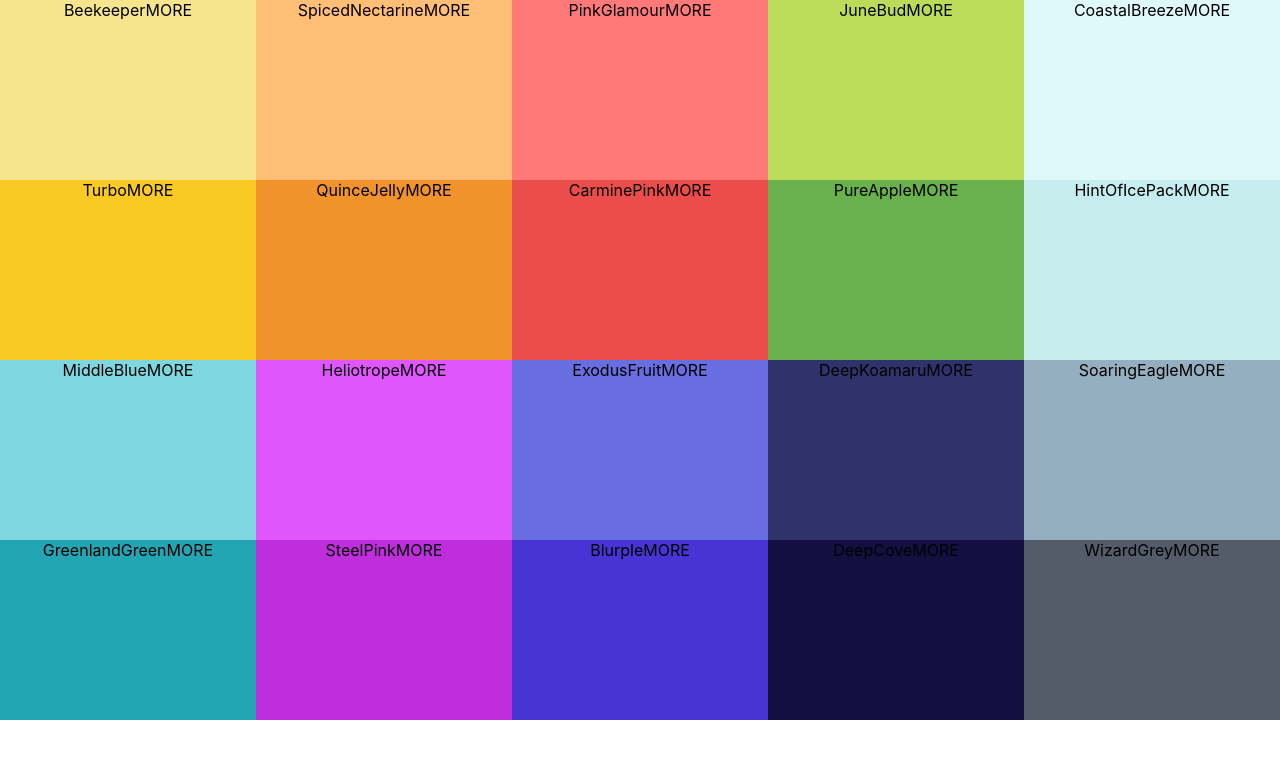
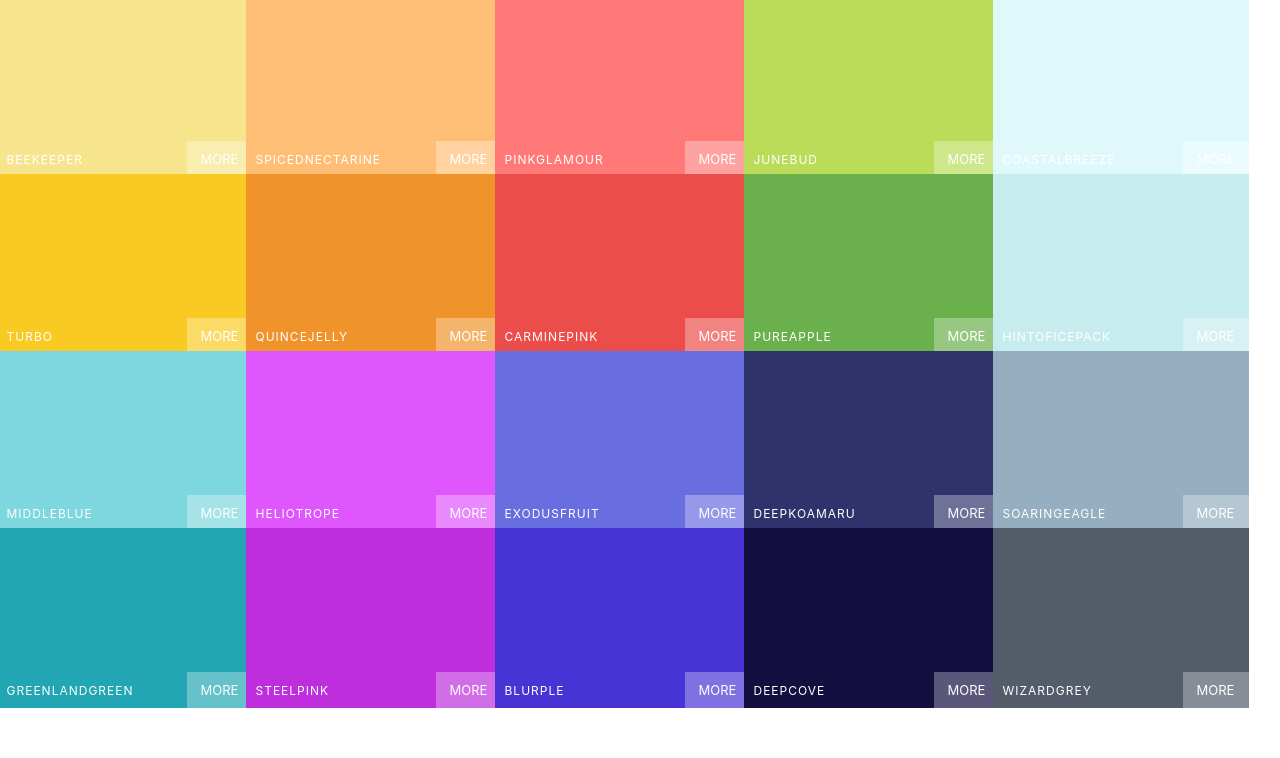
Before and after one commit to nidhi-shah2793/react-colors, a React (Create React App) app: page / in a window 1280 px wide. Shown: the top 758 px of the page. Built offline with nearby package versions, Linux system fonts and the light colour scheme.

Commit message:
Styled ColorBox

```diff
--- a/src/App.css
+++ b/src/App.css
@@ -1,4 +1,3 @@
 .App {
-  text-align: center;
-  min-height: 100vh;
+  height: 100vh;
 }
--- a/src/ColorBox.css
+++ b/src/ColorBox.css
@@ -5,4 +5,58 @@
   display: inline-block;
   position: relative;
   cursor: pointer;
+  margin: -3.5px;
 }
+
+.ColorBox__copyButton {
+  width: 100px;
+  height: 30px;
+  position: absolute;
+  display: inline-block;
+  top: 50%;
+  left: 50%;
+  margin-left: -50px;
+  margin-top: -15px;
+  text-align: center;
+  outline: none;
+  background: rgba(255, 255, 255, 0.3);
+  font-size: 1rem;
+  line-height: 30px;
+  color: white;
+  text-transform: uppercase;
+  border: 0;
+  opacity: 0;
+  transition: opacity 0.5s;
+}
+
+.ColorBox:hover .ColorBox__copyButton {
+  opacity: 1;
+}
+
+.ColorBox__colorName {
+  position: absolute;
+  padding: 10px;
+  left: 0px;
+  bottom: 0px;
+  color: white;
+  letter-spacing: 1px;
+  text-transform: uppercase;
+  font-size: 12px;
+}
+
+.ColorBox__more {
+  margin: 0;
+  background: rgba(255, 255, 255, 0.3);
+  position: absolute;
+  border: 0;
+  right: 0;
+  bottom: 0;
+  padding: 3px;
+  color: white;
+  width: 60px;
+  height: 30px;
+  text-align: center;
+  line-height: 30px;
+  font-size: 13px;
+  text-transform: uppercase;
+}
--- a/src/ColorBox.js
+++ b/src/ColorBox.js
@@ -4,8 +4,14 @@
 function ColorBox({ name, color }) {
   return (
     <div style={{ background: color }} className="ColorBox">
-      <span>{name}</span>
-      <span>MORE</span>
+      <div className="ColorBox__copy">
+        <div className="ColorBox__colorName">
+          <span>{name}</span>
+        </div>
+        <button className="ColorBox__copyButton">Copy</button>
+      </div>
+
+      <span className="ColorBox__more">More</span>
     </div>
   );
 }
```
Also changed, not shown: 1 other file (tests, documents, lock files or other folders).
